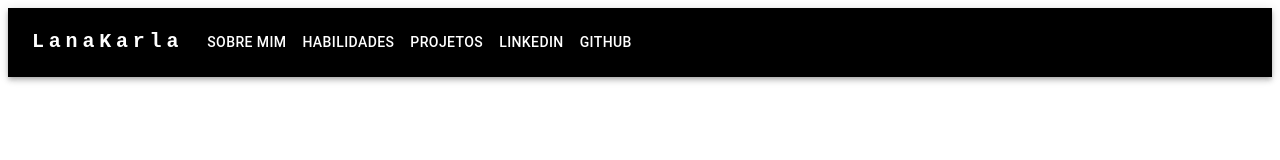
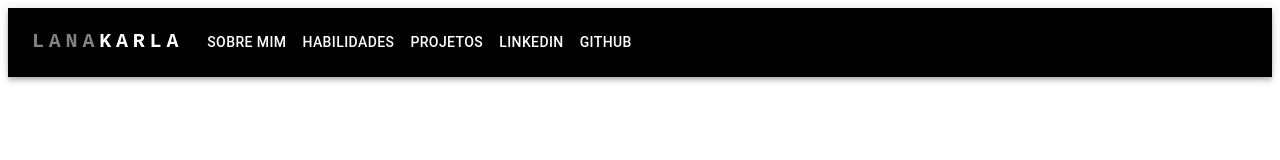
Before and after one commit to lana2-2karla/lana2-2karla.github.io, a React (Create React App) app in the folder portifolio/: page / in a window 1280 px wide. Shown: the top 160 px of the page. Built offline with nearby package versions, Linux system fonts and the light colour scheme.

Commit message:
:sparkles: feat: add css in Typography

```diff
--- a/portifolio/src/components/Header.js
+++ b/portifolio/src/components/Header.js
@@ -11,6 +11,8 @@ import Button from '@mui/material/Button'
 import MenuItem from '@mui/material/MenuItem'
 
 const pages = ['Sobre Mim', 'Habilidades', 'Projetos', 'Linkedin', 'GitHub']
+// const pagesCenter = ['Sobre Mim', 'Habilidades', 'Projetos']
+// const contactMe = ['Linkedin', 'GitHub']
 
 function ResponsiveHeader () {
   const [anchorElNav, setAnchorElNav] = React.useState(null)
@@ -42,7 +44,7 @@ function ResponsiveHeader () {
               textDecoration: 'none'
             }}
           >
-            LanaKarla
+            <Box sx={{ color: '#828282' }}>LANA</Box>KARLA
           </Typography>
 
           <Typography
@@ -54,14 +56,14 @@ function ResponsiveHeader () {
               mr: 2,
               display: { xs: 'flex', md: 'none' },
               flexGrow: 1,
-              fontFamily: 'monospace',
+              fontFamily: 'serif',
               fontWeight: 700,
               letterSpacing: '.3rem',
               color: 'inherit',
               textDecoration: 'none'
             }}
           >
-            LanaKarlaCelu
+            <Box sx={{ color: '#828282' }}>LANA</Box>KARLAcel
           </Typography>
           <Box sx={{ flexGrow: 1, display: { xs: 'flex', md: 'none' } }}>
             <IconButton
```
